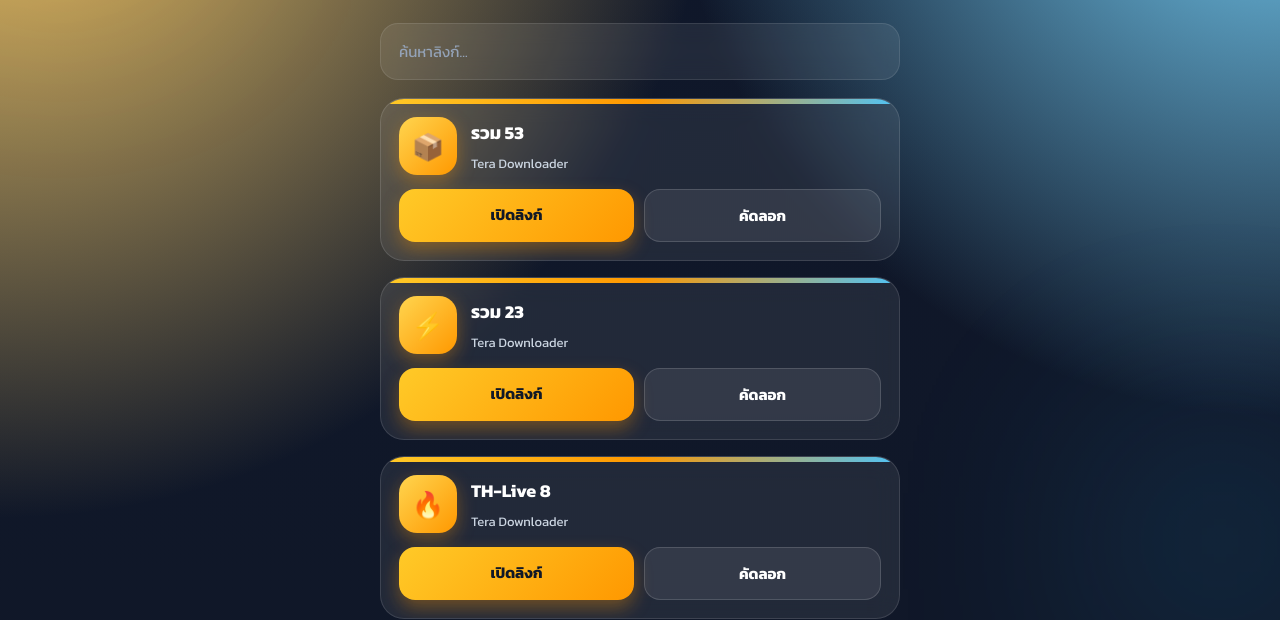
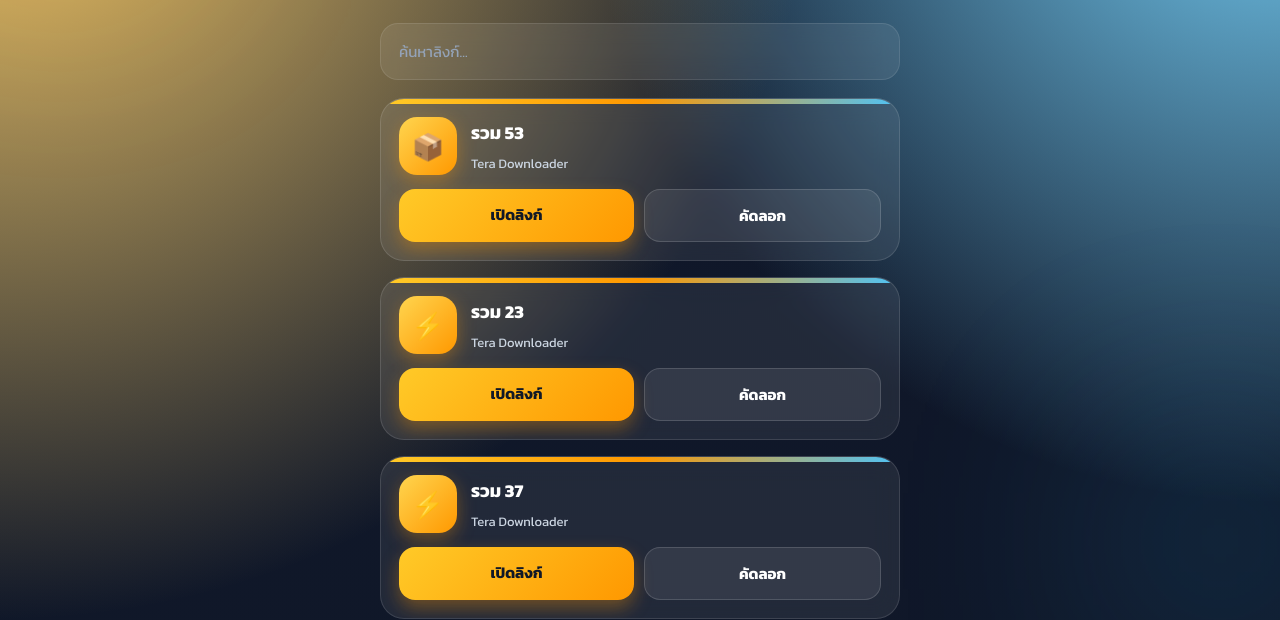
Before and after one commit to abckill101/mobile-browser-, a plain HTML site: page index.html in a window 1280 px wide. Shown: the part 199-819 px from the top of the page. Drawn offline with Linux system fonts and the light colour scheme.

Commit message:
Update index.html

```diff
--- a/index.html
+++ b/index.html
@@ -461,6 +461,20 @@ const links = [
 },
 
 {
+    title:"รวม 37",
+    type:"Tera Downloader",
+    icon:"⚡",
+    url:"https://teradownloader.com/download?l=https%3A%2F%2Fdm.1024tera.com%2Fsharing%2Flink%3Fsurl%3DWi-W2g113lOKiKwVUZc-MA%26clearCache%3D1"
+},
+
+{
+    title:"Yuumeilyn",
+    type:"Tera Downloader",
+    icon:"⚡",
+    url:"https://teradownloader.com/download?l=https%3A%2F%2F1024terabox.com%2Fs%2F1uiFYpu6MXpsVbI09IX5iKw"
+},
+
+{
     title:"TH-Live 8",
     type:"Tera Downloader",
     icon:"🔥",
```
